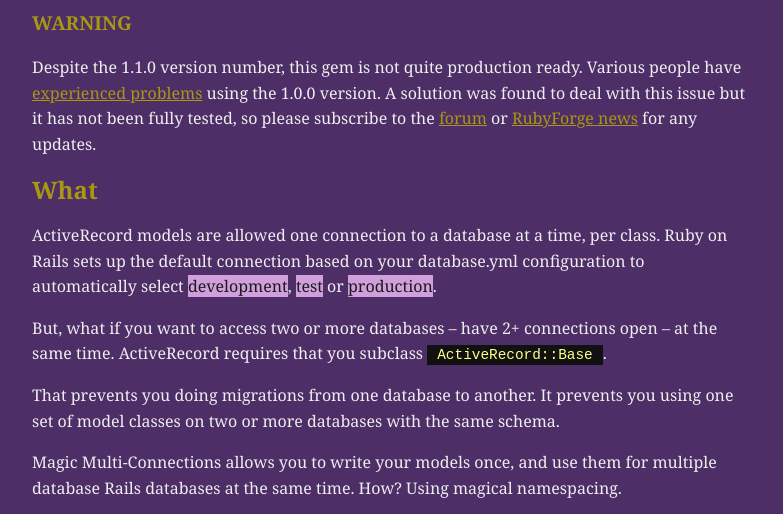
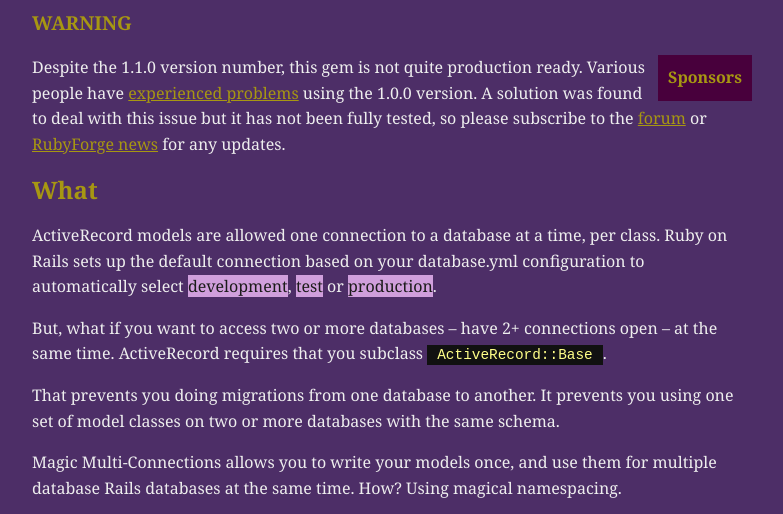
Before and after one commit to drnic/magic_multi_connections, a plain HTML site: page website/index.html in a window 1280 px wide. Shown: the part 267-781 px from the top of the page, without its empty margins (248-1031 px from the left). Drawn offline with Linux system fonts and the light colour scheme; a script that the page names is missing.

Commit message:
trying some sponsorship ads

```diff
--- a/website/index.html
+++ b/website/index.html
@@ -42,6 +42,11 @@
 
 
 	<h2><span class="caps">WARNING</span></h2>
+
+  <div class="ads" style="float: right">
+    <h4>Sponsors</h4>
+    <div id="mocra_ad_div"></div>
+  </div>
 
 
 	<p>Despite the 1.1.0 version number, this gem is not quite production ready.  Various people have <a href="http://joshknowles.com/2007/6/17/migrations-pains">experienced problems</a> using the 1.0.0 version. A solution was found to deal with this issue but it has not been fully tested, so please subscribe to the <a href="http://groups.google.com/group/magicmodels">forum</a> or <a href="http://rubyforge.org/export/rss_sfnewreleases.php">RubyForge news</a> for any updates.</p>
@@ -343,6 +348,8 @@
     </p>
 </div>
 
+<script src="http://ads.mocra.com/sites/pastie.js" type="text/javascript">
+
 <script src="http://www.google-analytics.com/urchin.js" type="text/javascript">
 </script>
 <script type="text/javascript">
@@ -350,5 +357,6 @@
 urchinTracker();
 </script>
 
+
 </body>
 </html>
--- a/website/stylesheets/screen.css
+++ b/website/stylesheets/screen.css
@@ -135,3 +135,12 @@
 	cursor:	pointer;
 	cursor:	hand;
 }
+
+.ads {
+  background-color: #48003C;
+  padding: 10px;
+}
+.ads h4 {
+  font-size: 100%;
+  margin: 0px;
+}
```
Also changed, not shown: website/index.txt.
